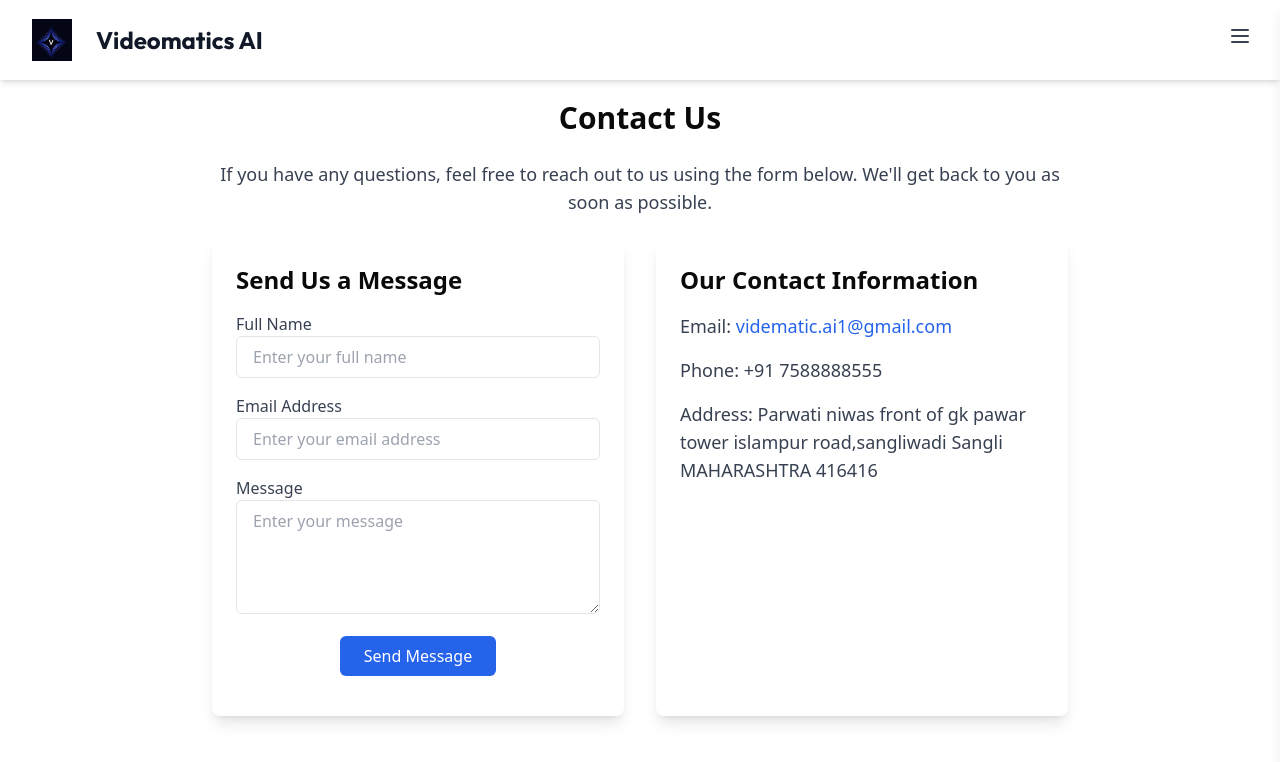
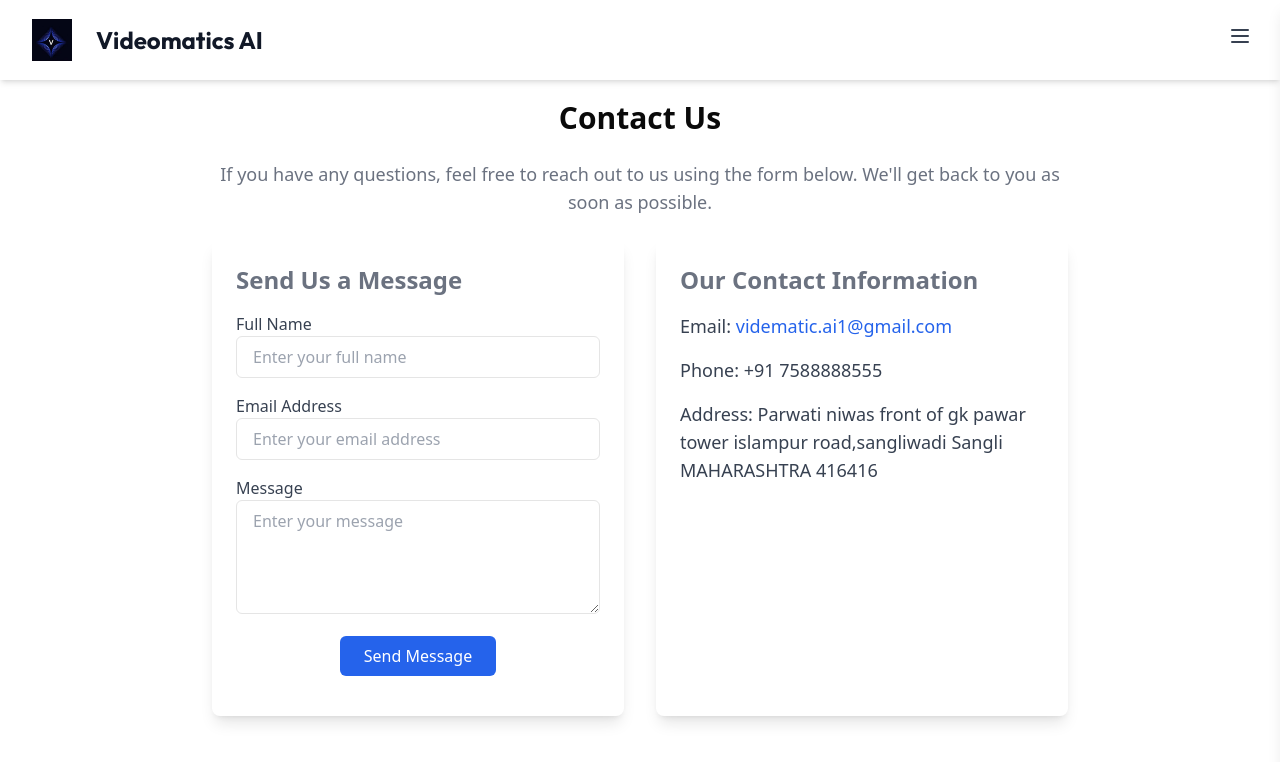
Before and after one commit to Ameycoder8853/Videomatics.Ai, a Next.js app: page /contact-us in a window 1280 px wide. Shown: the top 762 px of the page. Built offline with nearby package versions, Linux system fonts and the light colour scheme; no server answers.

Commit message:
Update page.jsx

```diff
--- a/app/contact-us/page.jsx
+++ b/app/contact-us/page.jsx
@@ -8,12 +8,12 @@ const ContactPage = () => {
       <div class="max-w-4xl mx-auto p-5 font-sans">
     <h2 class="text-3xl font-semibold text-center mb-6">Contact Us</h2>
 
-    <p class="text-lg text-gray-700 mb-6 text-center">
+    <p class="text-lg text-gray-500 mb-6 text-center">
       If you have any questions, feel free to reach out to us using the form below. We&apos;ll get back to you as soon as possible.
     </p>
 
-    <div class="grid grid-cols-1 md:grid-cols-2 gap-8">
-      <div class="bg-white shadow-lg rounded-lg p-6">
+    <div class=" text-gray-500 grid grid-cols-1 md:grid-cols-2 gap-8">
+      <div class="shadow-lg rounded-lg p-6">
         <h3 class="text-2xl font-semibold mb-4">Send Us a Message</h3>
         <form action="vidematic.ai1@gmail.com" method="POST">
           <div class="mb-4">
@@ -39,7 +39,7 @@ const ContactPage = () => {
         </form>
       </div>
 
-      <div class="bg-white shadow-lg rounded-lg p-6">
+      <div class=" text-gray-500 shadow-lg rounded-lg p-6">
         <h3 class="text-2xl font-semibold mb-4">Our Contact Information</h3>
         <div class="mb-4">
           <p class="text-lg font-medium text-gray-700">Email: <a href="mailto:vidematic.ai1@gmail.com" class="text-blue-600">vidematic.ai1@gmail.com</a></p>
```
